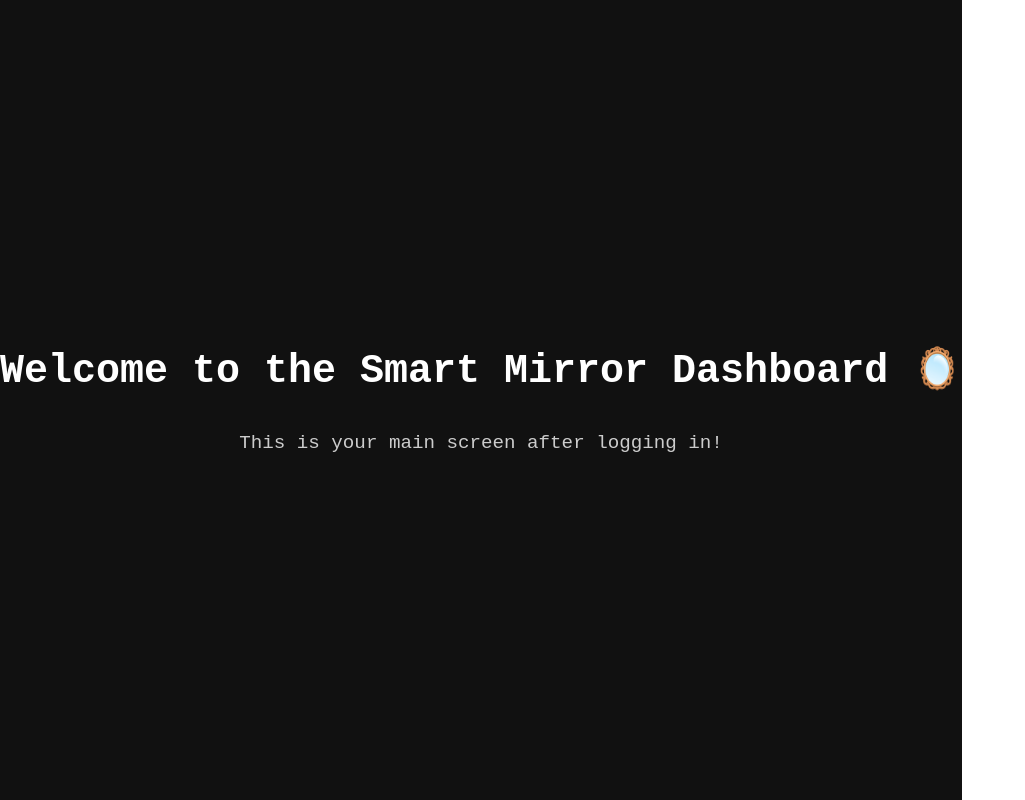
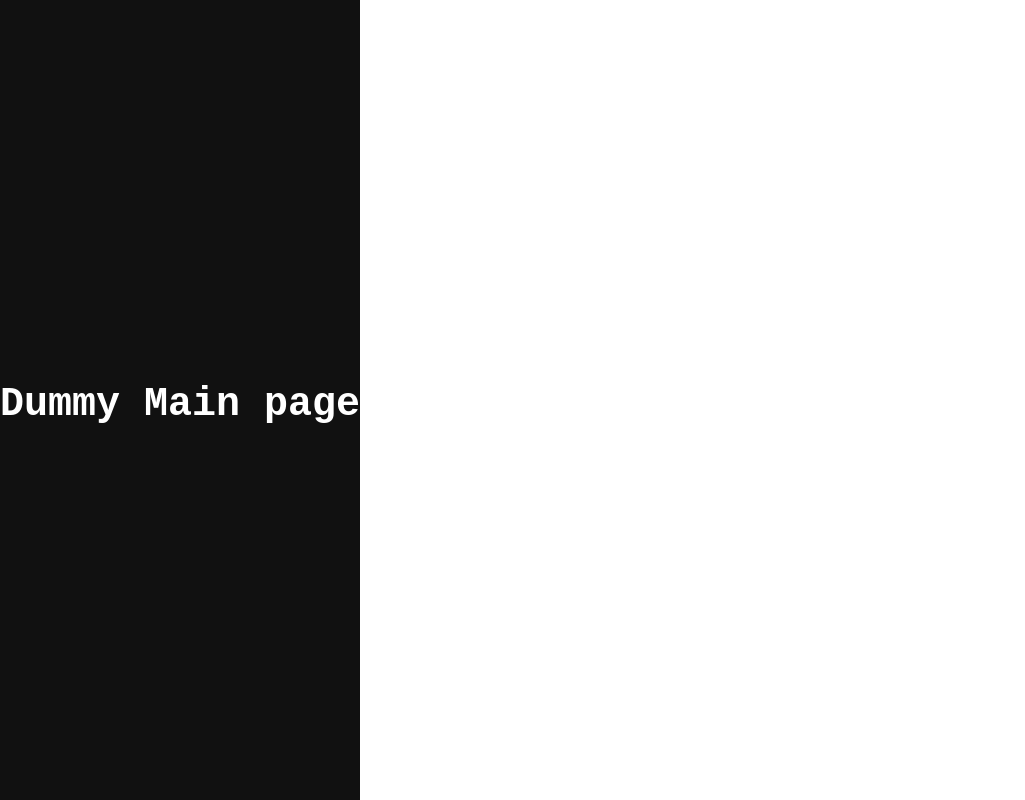
Before and after one commit to EmilioGarciaRabell/SHPE_Smart_Mirror, a React (Vite) app in the folder front/client/: page /main in a window 1280 px wide. Shown: the whole page, without its empty margins (0-1025 px from the left). Built offline with nearby package versions, Linux system fonts and the light colour scheme.

Commit message:
Working on idle page

```diff
--- a/front/client/src/App.jsx
+++ b/front/client/src/App.jsx
@@ -1,13 +1,15 @@
 import React from "react";
 import { BrowserRouter as Router, Routes, Route } from "react-router-dom";
+import IdlePage from "./IdlePage";
 import Login from "./Login";
-import MainPage from "./MainPage";
+import MainPage from "./DummyMainPage";
 
 export default function App() {
   return (
     <Router>
       <Routes>
-        <Route path="/" element={<Login />} />
+        <Route path="/" element={<IdlePage />}/>
+        <Route path="/login" element={<Login />} />
         <Route path="/main" element={<MainPage />} />
       </Routes>
     </Router>
--- a/front/client/src/MainPage.jsx
+++ b/front/client/src/DummyMainPage.jsx
@@ -1,12 +1,11 @@
-// src/MainPage.jsx
+// src/DummyMainPage.jsx
 import React from "react";
 import "./main.css";
 
 export default function MainPage() {
   return (
     <div className="main-container">
-      <h1>Welcome to the Smart Mirror Dashboard 🪞</h1>
-      <p>This is your main screen after logging in!</p>
+      <h1>Dummy Main page</h1>
     </div>
   );
 }
--- /dev/null
+++ b/front/client/src/IdlePage.jsx
@@ -0,0 +1,14 @@
+// src/IdlePage.jsx
+import React from "react";
+import "./login.css";
+
+export default function IdlePage(){
+    return (
+        <div className="login-container">
+            <div className="login-header">
+                <div className="time">{formattedTime}</div>
+                <div className="date">{formattedDate}</div>
+            </div>
+        </div>
+    );
+}
```
